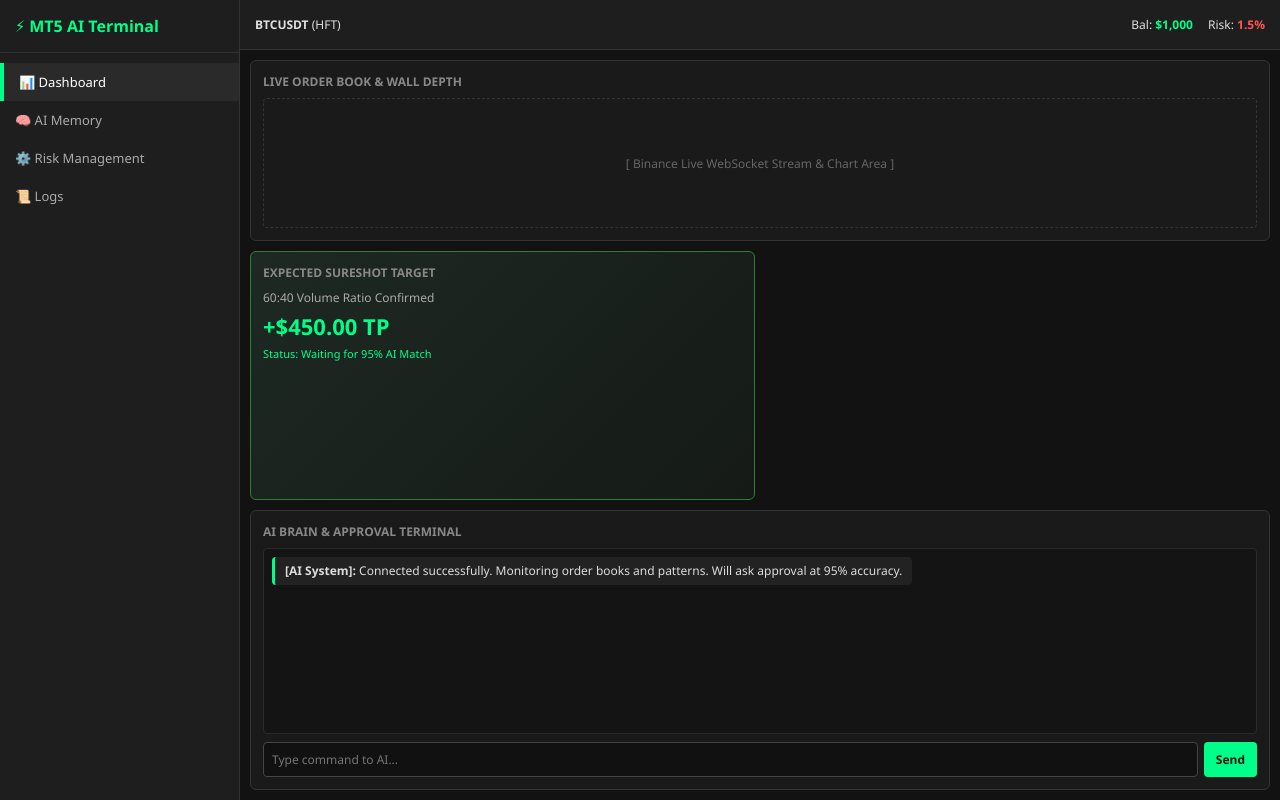
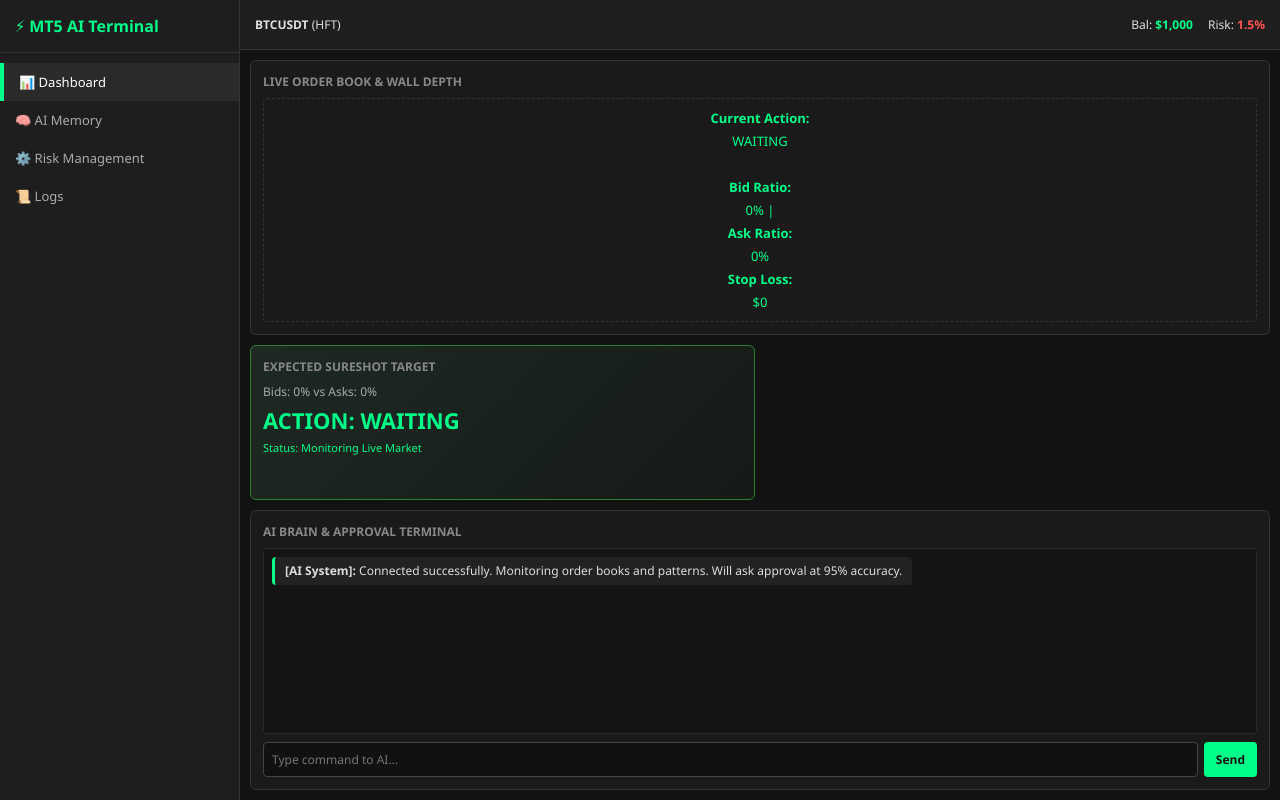
Before and after one commit to rajveersinghyadav/Rajveer-Trading-System, a Flask app: page / in a window 1280 px wide. Run offline with Flask 3, Linux system fonts and the light colour scheme.

Commit message:
Update index.html

```diff
--- a/templates/index.html
+++ b/templates/index.html
@@ -86,17 +86,17 @@
             <!-- Chart & Order Book View -->
             <div class="card chart-card">
                 <div class="card-title">Live Order Book & Wall Depth</div>
-                <div style="flex: 1; display: flex; align-items: center; justify-content: center; color: #666; border: 1px dashed #333; border-radius: 4px; font-size: 12px; text-align: center; padding: 10px;">
-                    [ Binance Live WebSocket Stream & Chart Area ]
+                <div id="live-orderbook-info" style="flex: 1; display: flex; flex-direction: column; justify-content: center; align-items: center; color: #00ff88; border: 1px dashed #333; border-radius: 4px; font-size: 13px; text-align: center; padding: 10px; gap: 5px;">
+                    <span>Connecting to Binance WebSocket Stream...</span>
                 </div>
             </div>
 
             <!-- Expected Target & Signal Box -->
             <div class="card target-box">
                 <div class="card-title">Expected Sureshot Target</div>
-                <div style="font-size: 12px; color: #aaa;">60:40 Volume Ratio Confirmed</div>
-                <div class="target-value" id="target-display">+$450.00 TP</div>
-                <div style="margin-top: 5px; font-size: 11px; color: #00ff88;">Status: Waiting for 95% AI Match</div>
+                <div id="ratio-display" style="font-size: 12px; color: #aaa;">60:40 Volume Ratio Loading...</div>
+                <div class="target-value" id="target-display">ACTION: --</div>
+                <div id="status-display" style="margin-top: 5px; font-size: 11px; color: #00ff88;">Status: Initializing Live Engine</div>
             </div>
 
             <!-- AI Chat & Learning Terminal -->
@@ -106,7 +106,7 @@
                     <div class="message ai"><b>[AI System]:</b> Connected successfully. Monitoring order books and patterns. Will ask approval at 95% accuracy.</div>
                 </div>
                 <div class="chat-input-area">
-                    <input type="text" id="user-input" placeholder="Type command to AI...">
+                    <input type="text" id="user-input" placeholder="Type command to AI..." onkeypress="handleKeyPress(event)">
                     <button onclick="sendMessage()">Send</button>
                 </div>
             </div>
@@ -114,6 +114,39 @@
     </div>
 
     <script>
+        // Live Data Fetcher from Flask Backend (/api/status)
+        function fetchLiveStatus() {
+            fetch('/api/status')
+                .then(response => response.json())
+                .then(data => {
+                    // Update Order Book Display
+                    const obDiv = document.getElementById('live-orderbook-info');
+                    obDiv.innerHTML = `
+                        <b>Current Action:</b> <span style="color: #00ff88;">${data.action || 'HOLD'}</span><br>
+                        <b>Bid Ratio:</b> ${data.bid_ratio}% | <b>Ask Ratio:</b> ${data.ask_ratio}%<br>
+                        <b>Stop Loss:</b> $${data.stop_loss || 0.00}
+                    `;
+
+                    // Update Target Box
+                    document.getElementById('ratio-display').innerText = `Bids: ${data.bid_ratio}% vs Asks: ${data.ask_ratio}%`;
+                    document.getElementById('target-display').innerText = `ACTION: ${data.action || 'WAITING'}`;
+
+                    if(data.ai_status && data.ai_status.ready_for_approval) {
+                        document.getElementById('status-display').innerText = `Status: AI Approval Required!`;
+                        document.getElementById('status-display').style.color = '#ff5252';
+                    } else {
+                        document.getElementById('status-display').innerText = `Status: Monitoring Live Market`;
+                        document.getElementById('status-display').style.color = '#00ff88';
+                    }
+                })
+                .catch(err => console.error('Error fetching live status:', err));
+        }
+
+        // Har 1 second mein dashboard auto-refresh hoga
+        setInterval(fetchLiveStatus, 1000);
+        window.onload = fetchLiveStatus;
+
+        // Chat & AI Command Function
         function sendMessage() {
             const input = document.getElementById('user-input');
             const chatBox = document.getElementById('chat-box');
@@ -122,20 +155,39 @@
 
             const userMsg = document.createElement('div');
             userMsg.className = 'message user';
-            userMsg.innerHTML = input.value;
+            userMsg.innerText = input.value;
             chatBox.appendChild(userMsg);
 
             let query = input.value;
             input.value = "";
             chatBox.scrollTop = chatBox.scrollHeight;
 
-            setTimeout(() => {
+            // Backend AI API call (/api/chat)
+            fetch('/api/chat', {
+                method: 'POST',
+                headers: { 'Content-Type': 'application/json' },
+                body: JSON.stringify({ message: query })
+            })
+            .then(response => response.json())
+            .then(res => {
                 const aiMsg = document.createElement('div');
                 aiMsg.className = 'message ai';
-                aiMsg.innerHTML = `<b>[AI Brain]:</b> Analyzing: "${query}". Checking 95% accuracy thresholds.`;
+                aiMsg.innerHTML = `<b>[AI Brain]:</b> ${res.response}`;
                 chatBox.appendChild(aiMsg);
                 chatBox.scrollTop = chatBox.scrollHeight;
-            }, 800);
+            })
+            .catch(err => {
+                const errorMsg = document.createElement('div');
+                errorMsg.className = 'message ai';
+                errorMsg.innerHTML = `<b>[AI System Error]:</b> Could not reach AI brain.`;
+                chatBox.appendChild(errorMsg);
+            });
+        }
+
+        function handleKeyPress(event) {
+            if (event.key === 'Enter') {
+                sendMessage();
+            }
         }
     </script>
 </body>
```
